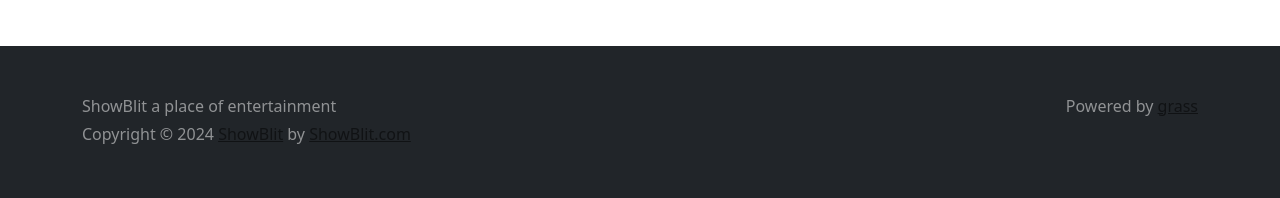
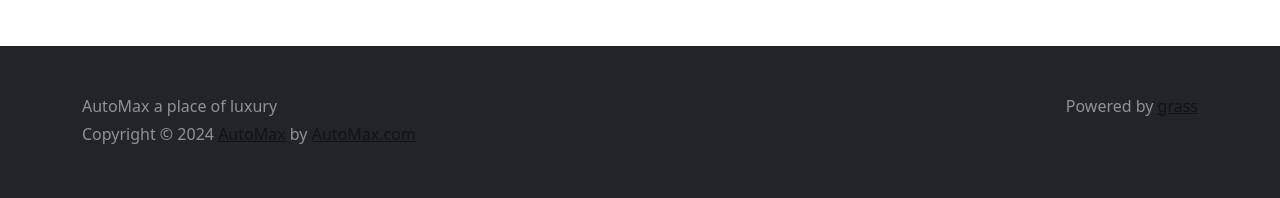
Before and after one commit to Joseph789-BIT/web-app, a Django app: page /home/ in a window 1280 px wide. Shown: the part 2186-2384 px from the top of the page. Run offline with Django 5.2, Linux system fonts and the light colour scheme; a user stored in the database is signed in; data comes from the database, SQL or seed files in the repository; both versions use the stored data as it was after the commit; some libraries are stand-ins or nearby versions.

Commit message:
initial-commit

```diff
--- a/src/main/templates/base/base.html
+++ b/src/main/templates/base/base.html
@@ -7,7 +7,7 @@
     <meta name="description" content="ShowBlit - a place of entertainment">
     <meta name="Eminence" content="ShowBlit">
     {% block 'title' %}
-    <title>{{ name }} - Entertainment Platform</title>
+    <title>{{ name }} - Car's Listing Platform</title>
     {% endblock %}
 
     <!-- Bootstrap core CSS -->
@@ -59,9 +59,9 @@
     <div class="container">
         <p class="float-end mb-1 text-white-50">Powered by <a class="text-black-50" href="https://www.grassfoundation.io/eligibility">grass</a>
         </p>
-        <p class="mb-1 text-white-50">ShowBlit a place of entertainment</p>
-        <p class="mb-1 text-white-50">Copyright © {% now 'Y' %} <a href="" class="text-black-50">ShowBlit</a> by <a href="https://preneure.com"
-            class="text-black-50">ShowBlit.com</a></p>
+        <p class="mb-1 text-white-50">AutoMax a place of luxury</p>
+        <p class="mb-1 text-white-50">Copyright © {% now 'Y' %} <a href="" class="text-black-50">AutoMax</a> by <a href="https://preneure.com"
+            class="text-black-50">AutoMax.com</a></p>
     </div>
 </footer>
 {% endblock %}
--- a/src/main/templates/views/home.html
+++ b/src/main/templates/views/home.html
@@ -2,7 +2,7 @@
 {% load static %}
 
 {% block 'title' %}
-<title>ShowBLit - Home</title>
+<title>AutoMax - Home</title>
 {% endblock %}
 
 {% block 'body' %}
--- a/src/main/views.py
+++ b/src/main/views.py
@@ -6,7 +6,7 @@ from .models import Listing
 
 
 def main_view(request):
-    return render(request, "views/main.html", {"name": "ShowBlitz"})
+    return render(request, "views/main.html", {"name": "AutoMax"})
 
 
 @login_required
```
Also changed, not shown: src/main/templates/views/main.html (+7 -7 lines), src/db.sqlite3.
